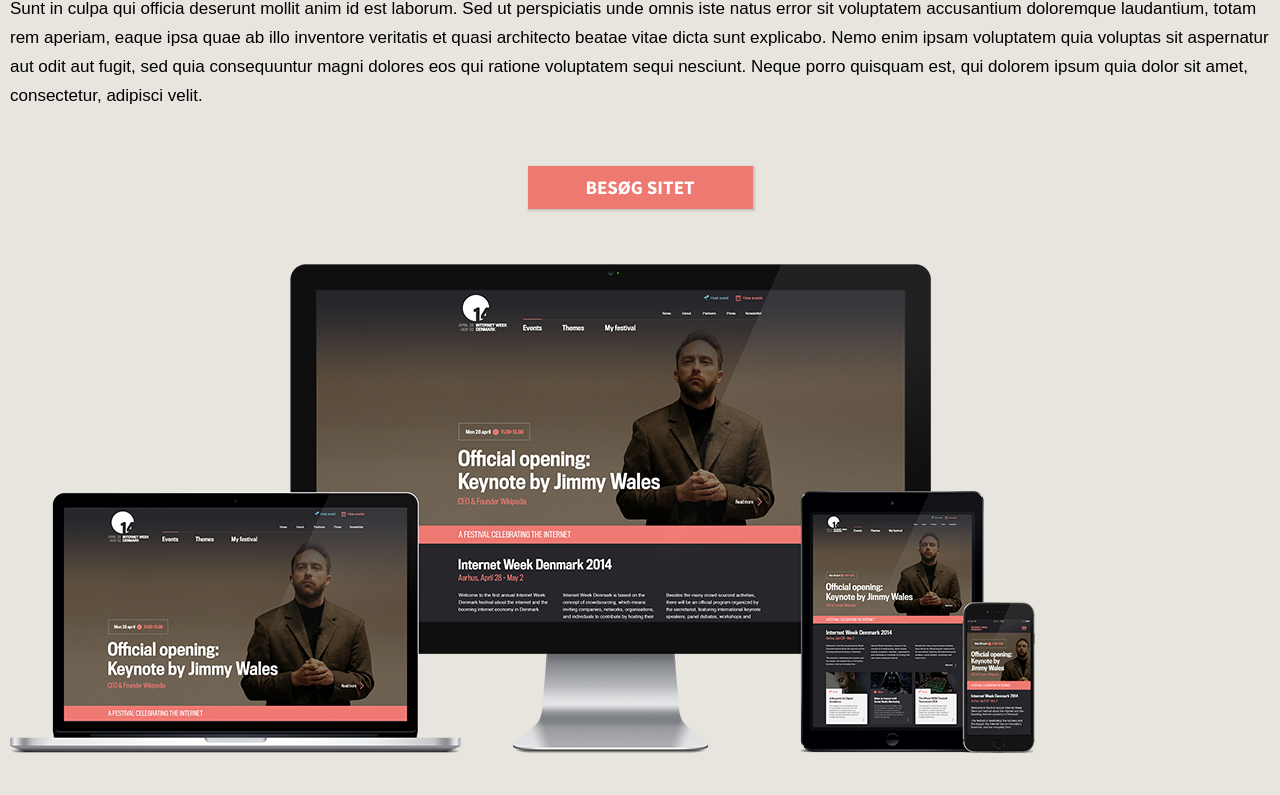
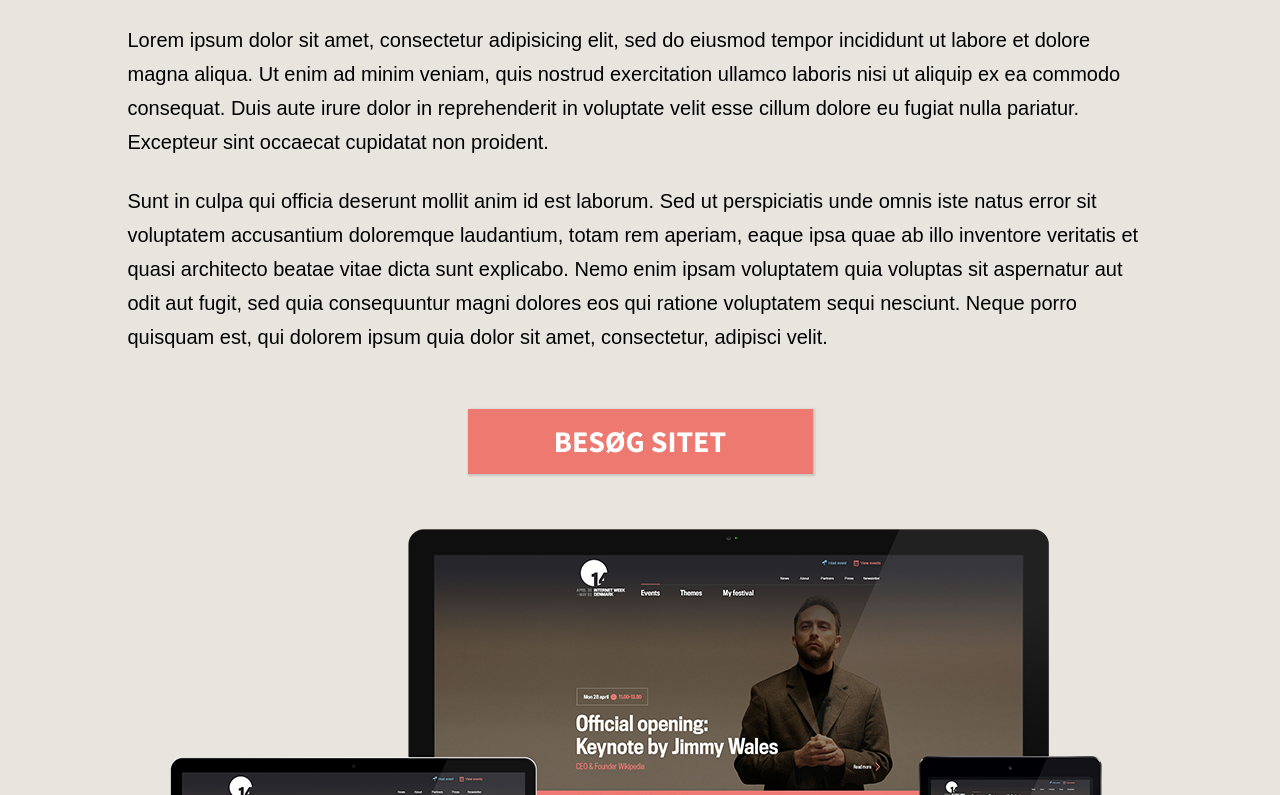
Before and after one commit to milax/cca, a website: page src/index.html in a window 1280 px wide. Shown: the part 472-1267 px from the top of the page. Drawn offline with nearby package versions, Linux system fonts and the light colour scheme.

Commit message:
Main article desktop version

```diff
--- a/src/scss/base/_buttons.scss
+++ b/src/scss/base/_buttons.scss
@@ -12,6 +12,11 @@
   color: #fff;
   text-decoration: none;
   box-shadow: 1px 1px 2px 1px rgba(0, 0, 0, 0.15);
+  @include respond-to(desktop) {
+    font-size: 30px;
+    line-height: 65px;
+    min-width: 345px;
+  }
 }
 
 .button-holder {
--- a/src/scss/base/_helpers.scss
+++ b/src/scss/base/_helpers.scss
@@ -10,10 +10,6 @@
   transform: translateY(-50%);
 }
 
-%indented-box {
-  padding: 0 10px;
-}
-
 .js-disable-hover,
 .js-disable-hover * {
   pointer-events: none !important;
--- a/src/scss/base/_mixins.scss
+++ b/src/scss/base/_mixins.scss
@@ -1,3 +1,13 @@
+
+@mixin indented-box() {
+  padding-left: 10px;
+  padding-right: 10px;
+
+  @include respond-to(desktop) {
+    padding-left: 0;
+    padding-right: 0;
+  }
+}
 
 // responsive
 @mixin respond-to($media) {
--- a/src/scss/base/_vars.scss
+++ b/src/scss/base/_vars.scss
@@ -1,4 +1,5 @@
 
+$desktop-site-width: 1025px;
 
 // gutters
 
--- a/src/scss/components/_main-article.scss
+++ b/src/scss/components/_main-article.scss
@@ -3,7 +3,15 @@
   font-size: 17px;
   padding-top: 50px;
   margin-bottom: 30px;
-  @extend %indented-box;
+  @include indented-box();
+
+  @include respond-to(desktop) {
+    font-size: 20px;
+    max-width: $desktop-site-width;
+    margin-left: auto;
+    margin-right: auto;
+    padding-top: 125px;
+  }
 
   .button-holder {
     padding: 30px 0 55px;
@@ -20,11 +28,17 @@
   font-size: 42px;
   font-weight: 700;
   margin-bottom: 5px;
+  @include respond-to(desktop) {
+    font-size: 85px;
+  }
 }
 
 .main-article--sub-title {
   font-size: 25px;
   font-weight: 300;
+  @include respond-to(desktop) {
+    font-size: 50px;
+  }
 }
 
 .main-article--img-holder {
--- a/src/scss/components/_site.scss
+++ b/src/scss/components/_site.scss
@@ -2,13 +2,13 @@
 .site--section-title {
   text-align: center;
   margin-bottom: 35px;
-  @extend %indented-box;
+  @include indented-box();
 }
 
 .site--section {
   margin-bottom: 20px;
   p {
-    @extend %indented-box;
+    @include indented-box();
   }
 }
 
@@ -22,7 +22,7 @@
 }
 
 .site--video {
-  @extend %indented-box;
+  @include indented-box();
   height: 0;
   position: relative;
   padding-bottom: 56.25%;
```
Also changed, not shown: src/styles/main.css, 1 other file.
